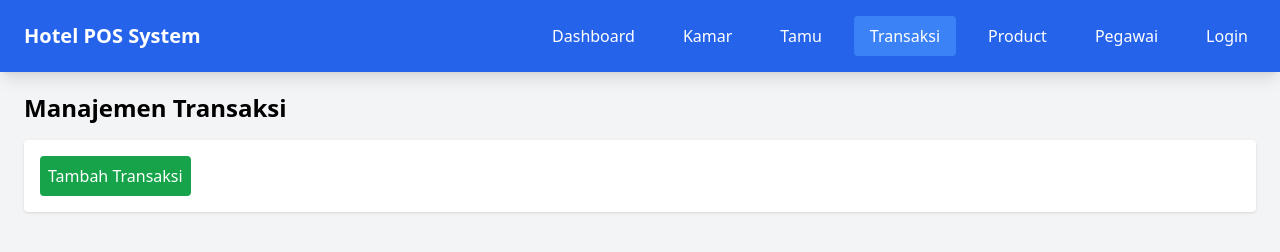
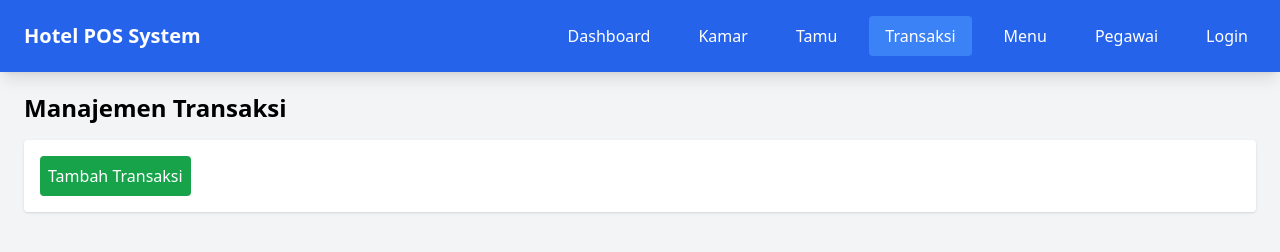
Before and after one commit to POSHotelELGasing/HotelElGasing.github.io, a website: page transaksi.html in a window 1280 px wide. Drawn offline with nearby package versions, Linux system fonts and the light colour scheme; some packages are replaced by stand-ins of ours; a script that the page names is missing; some icons are missing.

Commit message:
push menu

```diff
--- a/transaksi.html
+++ b/transaksi.html
@@ -93,7 +93,7 @@
             <a
               href="product.html"
               class="hover:bg-blue-500 text-white rounded transition px-4 py-2 block"
-              >Product</a
+              >Menu</a
             >
           </li>
           <li>
```
